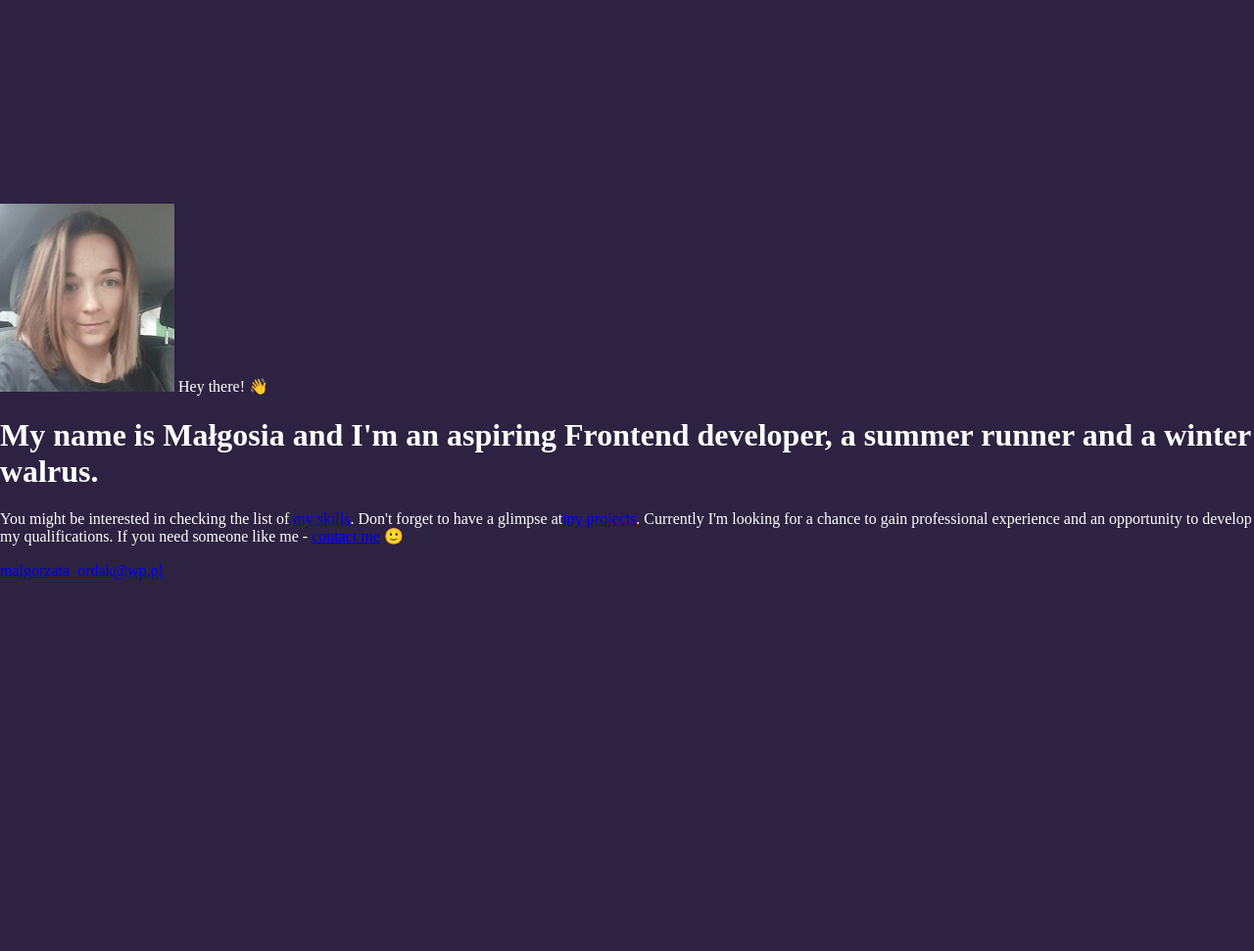
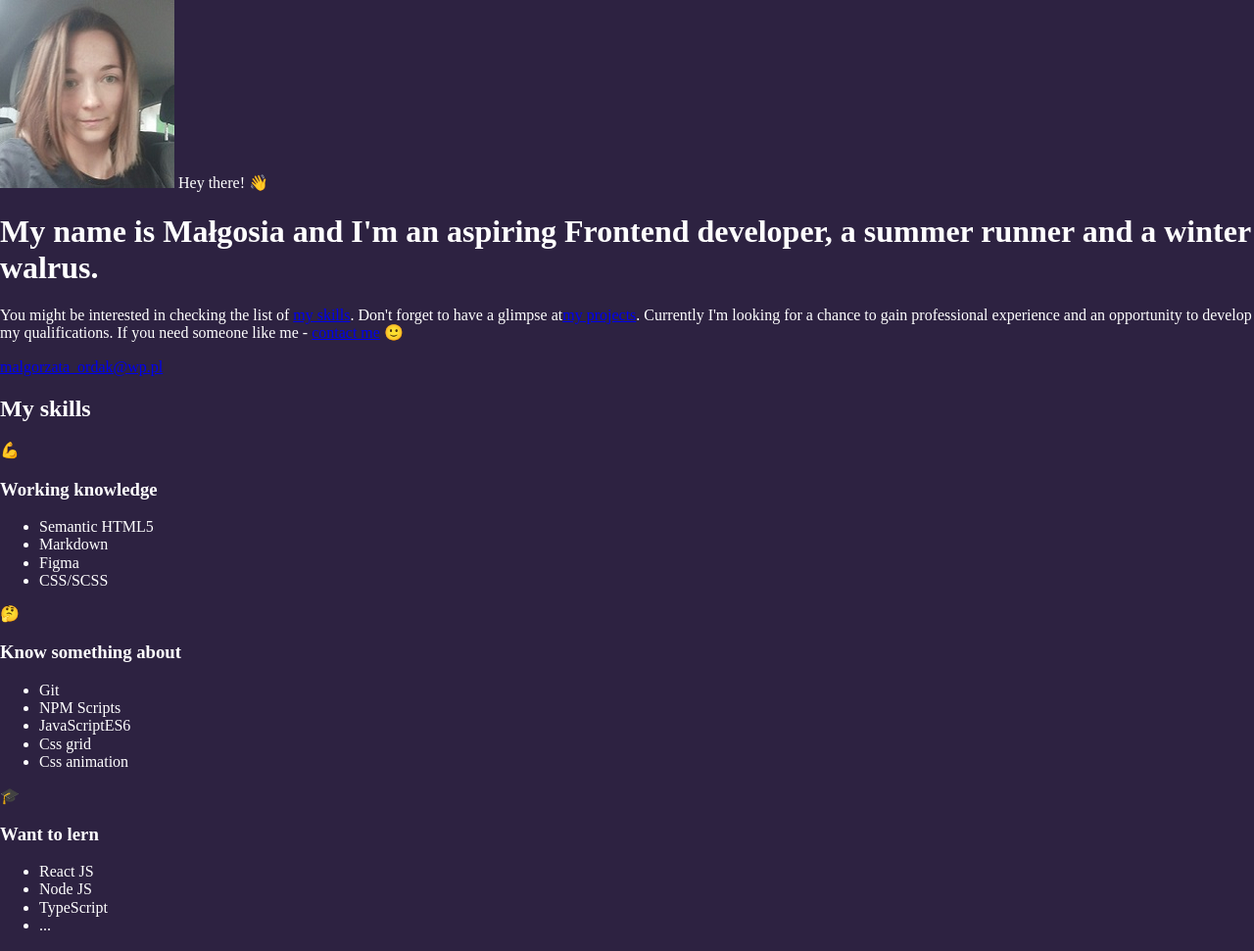
Before and after one commit to malgorzata-ordak/malgorzata-ordak.github.io, a website built with webpack: page src/pages/index.html in a window 1280 px wide. Shown: the whole page at 98% size. Before the commit the page ends 800 px from the top, so only its background shows below. Built offline with nearby package versions, Linux system fonts and the light colour scheme.

Commit message:
added skills section

```diff
--- a/src/pages/index.html
+++ b/src/pages/index.html
@@ -47,5 +47,44 @@
         </div>
       </section>
 
+      <!-- id skills żeby działała nam nawigacja -->
+      <section class="skills" id="skills">
+        <h2 class="skills__h2">My skills</h2>
+        <article class="skills-section">
+          <span class="skills-section__emoji">💪</span>
+          <h3 class="skills-section__h3">Working knowledge</h3>
+          <ul class="skills-list">
+            <li class="skills-list__item">Semantic HTML5</li>
+            <li class="skills-list__item">Markdown</li>
+            <li class="skills-list__item">Figma</li>
+            <li class="skills-list__item">CSS/SCSS</li>
+          </ul>
+        </article>
+
+        <article class="skills-section">
+          <span class="skills-section__emoji">🤔</span>
+          <h3 class="skills-section__h3">Know something about</h3>
+          <ul class="skills-list">
+            <li class="skills-list__item">Git</li>
+            <li class="skills-list__item">NPM Scripts</li>
+            <li class="skills-list__item">JavaScriptES6</li>
+            <li class="skills-list__item">Css grid</li>
+            <li class="skills-list__item">Css animation</li>
+          </ul>
+        </article>
+
+        <article class="skills-section">
+          <span class="skills-section__emoji">🎓</span>
+          <h3 class="skills-section__h3">Want to lern</h3>
+          <ul class="skills-list">
+            <li class="skills-list__item">React JS</li>
+            <li class="skills-list__item">Node JS</li>
+            <li class="skills-list__item">TypeScript</li>
+            <li class="skills-list__item">...</li>
+          </ul>
+        </article>
+      </section>
+
+
   </body>
 </html>
```
